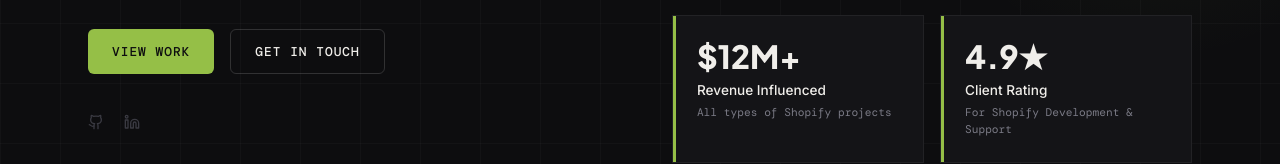
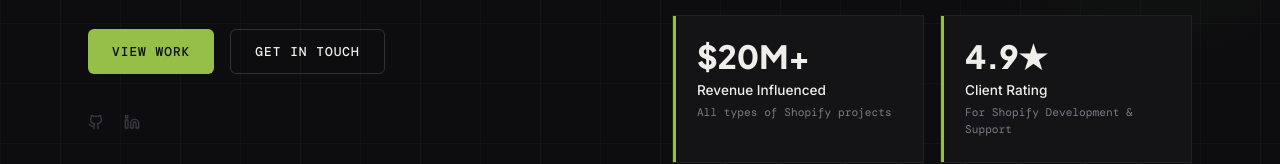
Before and after one commit to Sanchari2506/New-Portfolio-in-Next.js, a React (Vite) app: page / in a window 1280 px wide. Shown: the part 517-681 px from the top of the page. Built offline with nearby package versions, Linux system fonts and the light colour scheme.

Commit message:
small change

```diff
--- a/src/app/components/Hero.tsx
+++ b/src/app/components/Hero.tsx
@@ -250,7 +250,7 @@ export function Hero() {
               {[
                 { number: "5+", label: "Years Experience", sub: "Shopify ecosystem" },
                 { number: "120+", label: "Projects Shipped", sub: "Stores & custom apps" },
-                { number: "$12M+", label: "Revenue Influenced", sub: "All types of Shopify projects" },
+                { number: "$20M+", label: "Revenue Influenced", sub: "All types of Shopify projects" },
                 { number: "4.9★", label: "Client Rating", sub: "For Shopify Development & Support" },
               ].map(({ number, label, sub }) => (
                 <div
```
